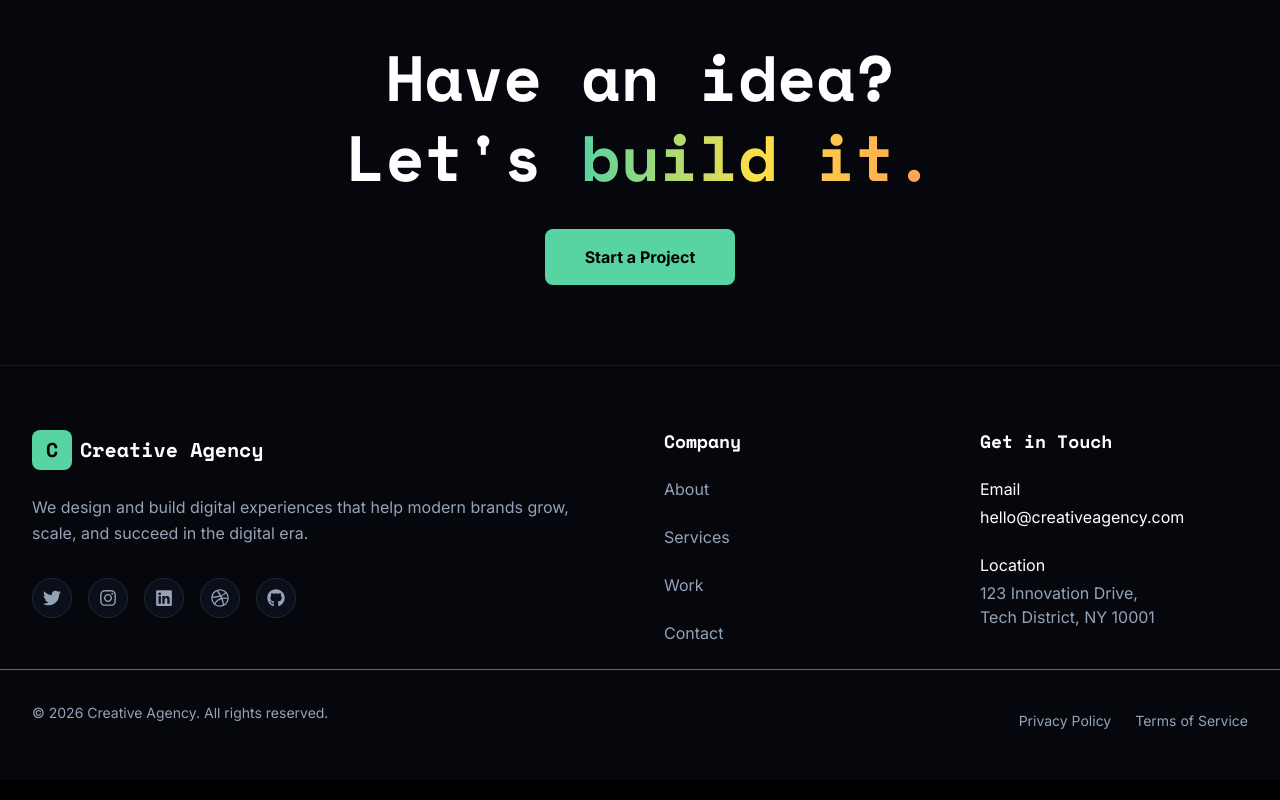
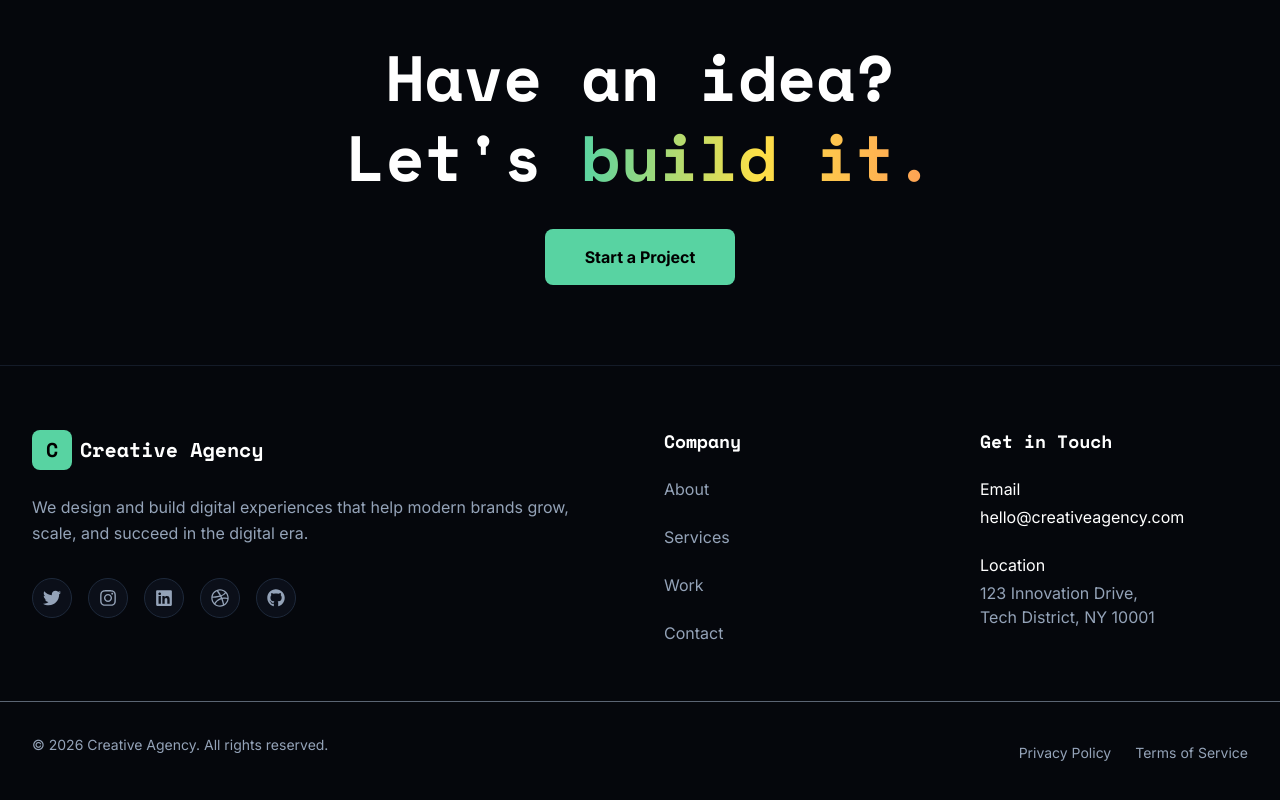
Before and after one commit to yasinarafat4/creative-agency, a React (Vite) app: page / in a window 1280 px wide. Shown: the part 4160-4960 px from the top of the page. Built offline with nearby package versions, Linux system fonts and the light colour scheme.

Commit message:
footer updated

```diff
--- a/src/components/Shared/Footer.tsx
+++ b/src/components/Shared/Footer.tsx
@@ -122,8 +122,9 @@ export const Footer: React.FC<FooterProps> = ({
             </ul>
           </div>
         </div>
+        <div className="mx-auto my-8 h-px w-full bg-neutral-400/60" />
         {/* Bottom Bar */}
-        <div className="flex flex-col md:flex-row max-w-7xl mx-auto px-6 md:px-8  items-center justify-between pt-8 border-t border-neutral-400/60 text-sm text-neutral-400 gap-4">
+        <div className="flex flex-col md:flex-row mx-auto px-6 md:px-8 max-w-7xl items-center justify-between text-sm text-neutral-400 gap-4">
           <p>
             © {currentYear} {logoText}. All rights reserved.
           </p>
```
